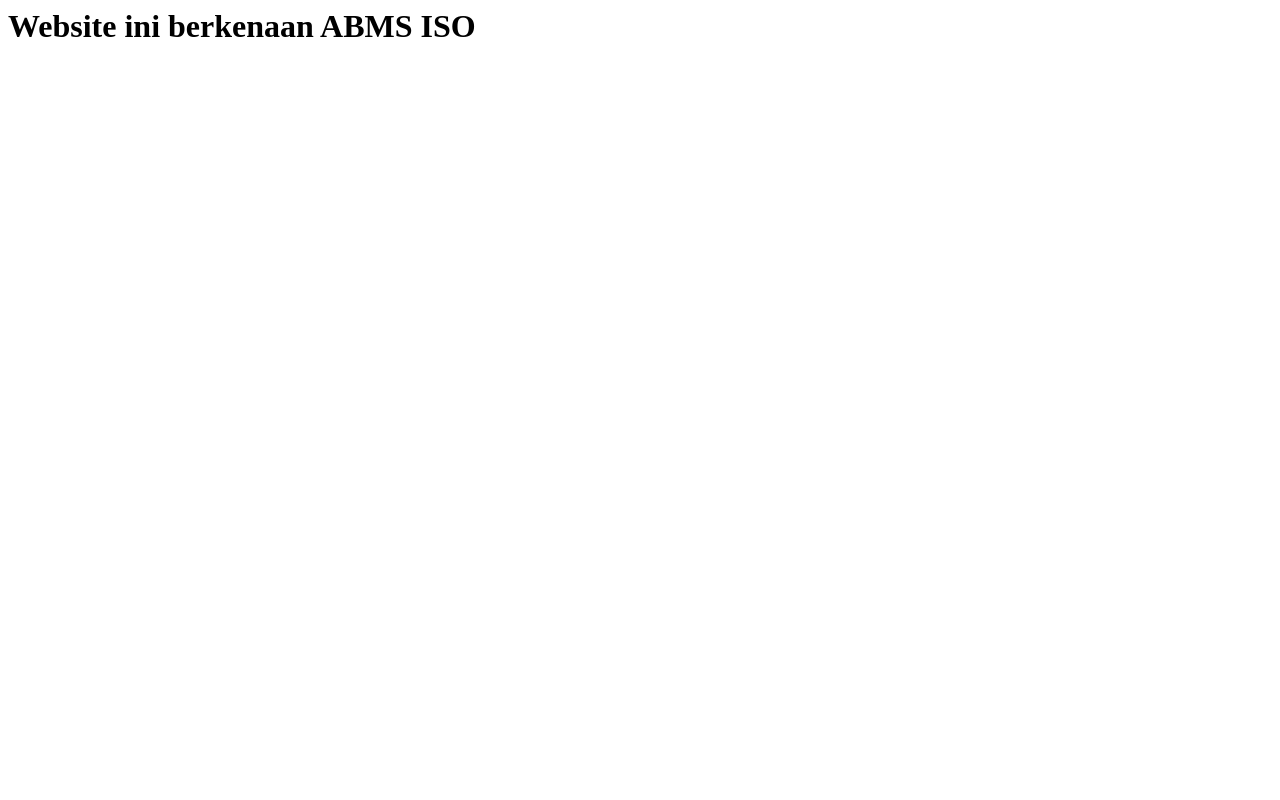
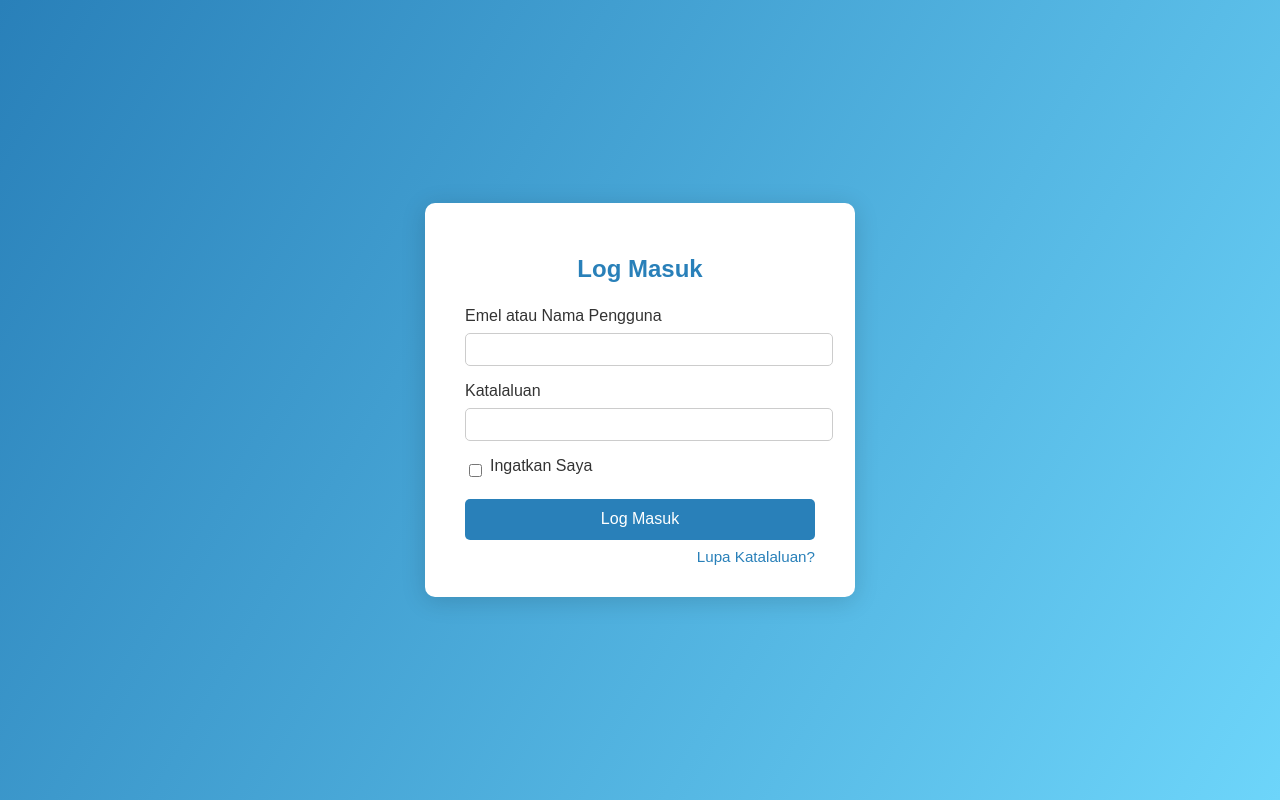
Before and after one commit to johanzainol/my-first-project, a plain HTML site: page login.html in a window 1280 px wide. Drawn offline with Linux system fonts and the light colour scheme.

Commit message:
Login Page dah siap 	modified:   login.html

```diff
--- a/login.html
+++ b/login.html
@@ -1 +1,96 @@
-<h1> Website ini berkenaan ABMS ISO</h1>
+<!DOCTYPE html>
+<html lang="ms">
+<head>
+  <meta charset="UTF-8">
+  <title>Login</title>
+  <style>
+    body {
+      background: linear-gradient(120deg, #2980b9, #6dd5fa);
+      font-family: Arial, sans-serif;
+      display: flex;
+      justify-content: center;
+      align-items: center;
+      height: 100vh;
+      margin: 0;
+    }
+    .login-container {
+      background: #fff;
+      padding: 2rem 2.5rem;
+      border-radius: 10px;
+      box-shadow: 0 4px 24px rgba(0,0,0,0.15);
+      width: 350px;
+    }
+    .login-container h2 {
+      text-align: center;
+      margin-bottom: 1.5rem;
+      color: #2980b9;
+    }
+    .login-container label {
+      display: block;
+      margin-bottom: 0.5rem;
+      color: #333;
+    }
+    .login-container input[type="text"],
+    .login-container input[type="password"] {
+      width: 100%;
+      padding: 0.5rem;
+      margin-bottom: 1rem;
+      border: 1px solid #ccc;
+      border-radius: 5px;
+    }
+    .login-container .remember {
+      display: flex;
+      align-items: center;
+      margin-bottom: 1rem;
+    }
+    .login-container .remember input {
+      margin-right: 0.5rem;
+    }
+    .login-container button {
+      width: 100%;
+      padding: 0.7rem;
+      background: #2980b9;
+      color: #fff;
+      border: none;
+      border-radius: 5px;
+      font-size: 1rem;
+      cursor: pointer;
+      transition: background 0.2s;
+    }
+    .login-container button:hover {
+      background: #2573a6;
+    }
+    .login-container .forgot {
+      display: block;
+      text-align: right;
+      margin-top: 0.5rem;
+      color: #2980b9;
+      text-decoration: none;
+      font-size: 0.95rem;
+    }
+    .login-container .forgot:hover {
+      text-decoration: underline;
+    }
+  </style>
+</head>
+<body>
+  <div class="login-container">
+    <h2>Log Masuk</h2>
+    <form>
+      <label for="email">Emel atau Nama Pengguna</label>
+      <input type="text" id="email" name="email" required>
+
+      <label for="password">Katalaluan</label>
+      <input type="password" id="password" name="password" required>
+
+      <div class="remember">
+        <input type="checkbox" id="remember" name="remember">
+        <label for="remember">Ingatkan Saya</label>
+      </div>
+
+      <button type="submit">Log Masuk</button>
+      <a href="#" class="forgot">Lupa Katalaluan?</a>
+    </form>
+  </div>
+</body>
+</html>
```
